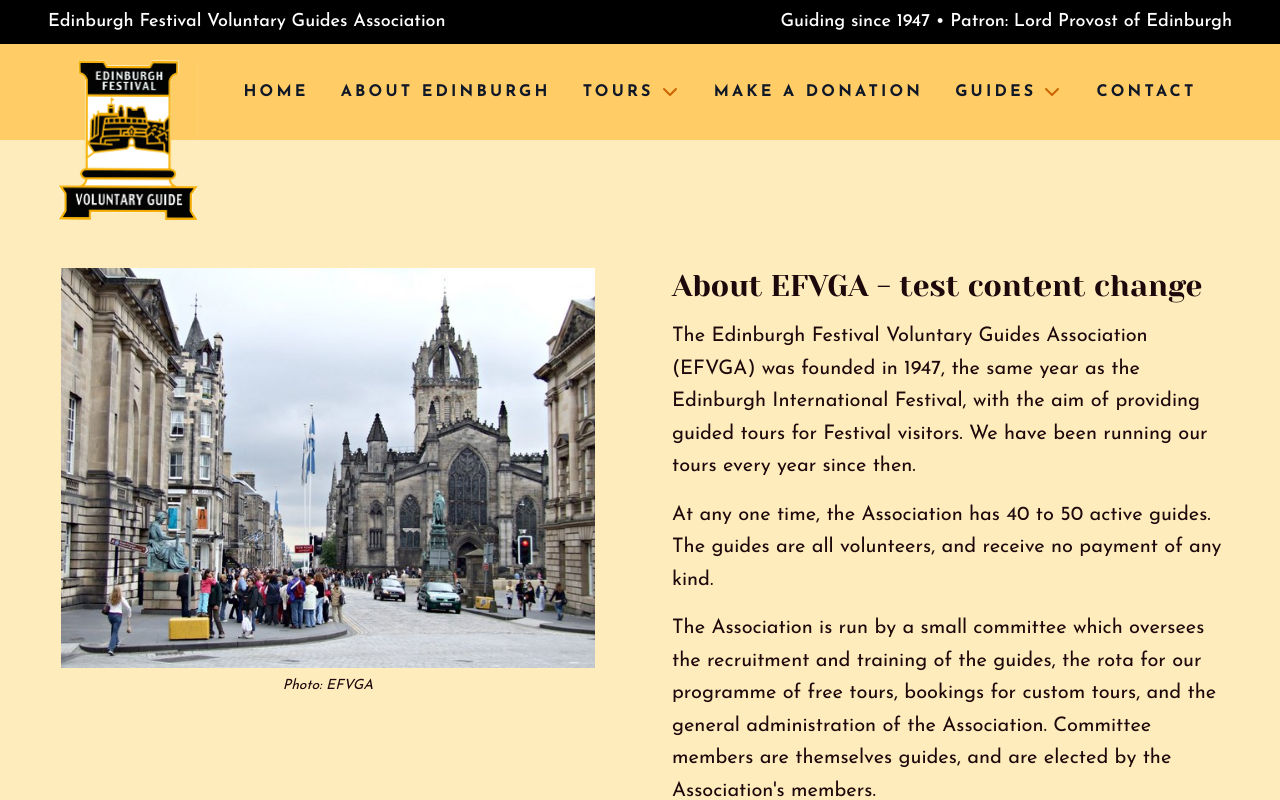
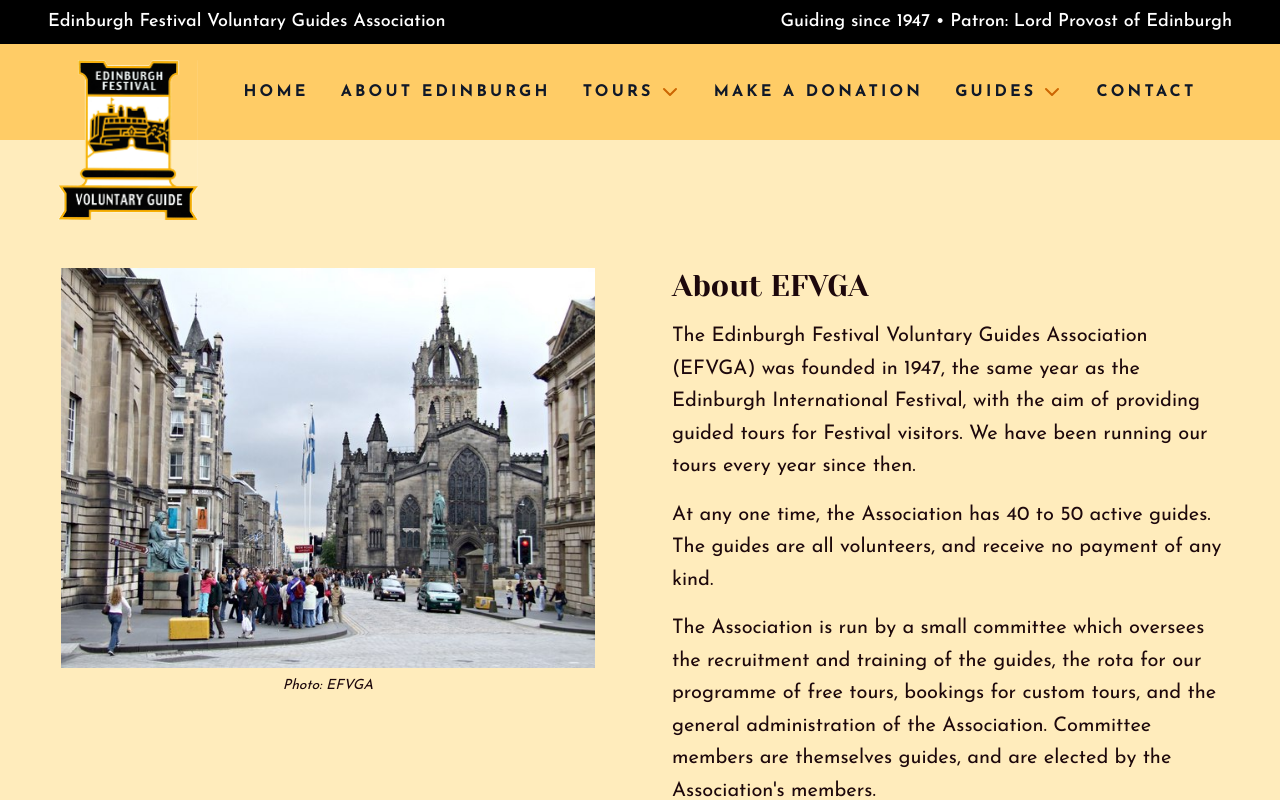
Before and after one commit to EFVGAadmin/efvga-website, a Next.js app: page /about in a window 1280 px wide. Shown: the top 800 px of the page. Built offline with nearby package versions, Linux system fonts and the light colour scheme.

Commit message:
removed test content changes

```diff
--- a/app/(website-pages)/about-edinburgh/page.tsx
+++ b/app/(website-pages)/about-edinburgh/page.tsx
@@ -16,7 +16,7 @@ export default function AboutEdinburgh() {
       imageAlt="Edinburgh Castle towering over the city"
       caption="Photo: Andy Stephenson"
     >
-      <h1 className="text-3xl mb-4 font-display">About Edinburgh **Festivals**</h1>
+      <h1 className="text-3xl mb-4 font-display">About Edinburgh</h1>
       <p className="mb-6 font-semibold">
         Here are some facts about our city which we hope you will find
         interesting.
--- a/app/(website-pages)/about/page.tsx
+++ b/app/(website-pages)/about/page.tsx
@@ -10,7 +10,7 @@ export default function AboutPage() {
       imageAlt="Royal Mile guided tour"
       caption="Photo: EFVGA"
     >
-      <h1 className="text-3xl mb-4 font-display">About EFVGA - test content change</h1>
+      <h1 className="text-3xl mb-4 font-display">About EFVGA</h1>
       <p>
         The Edinburgh Festival Voluntary Guides Association (EFVGA) was founded
         in 1947, the same year as the Edinburgh International Festival, with the
```
